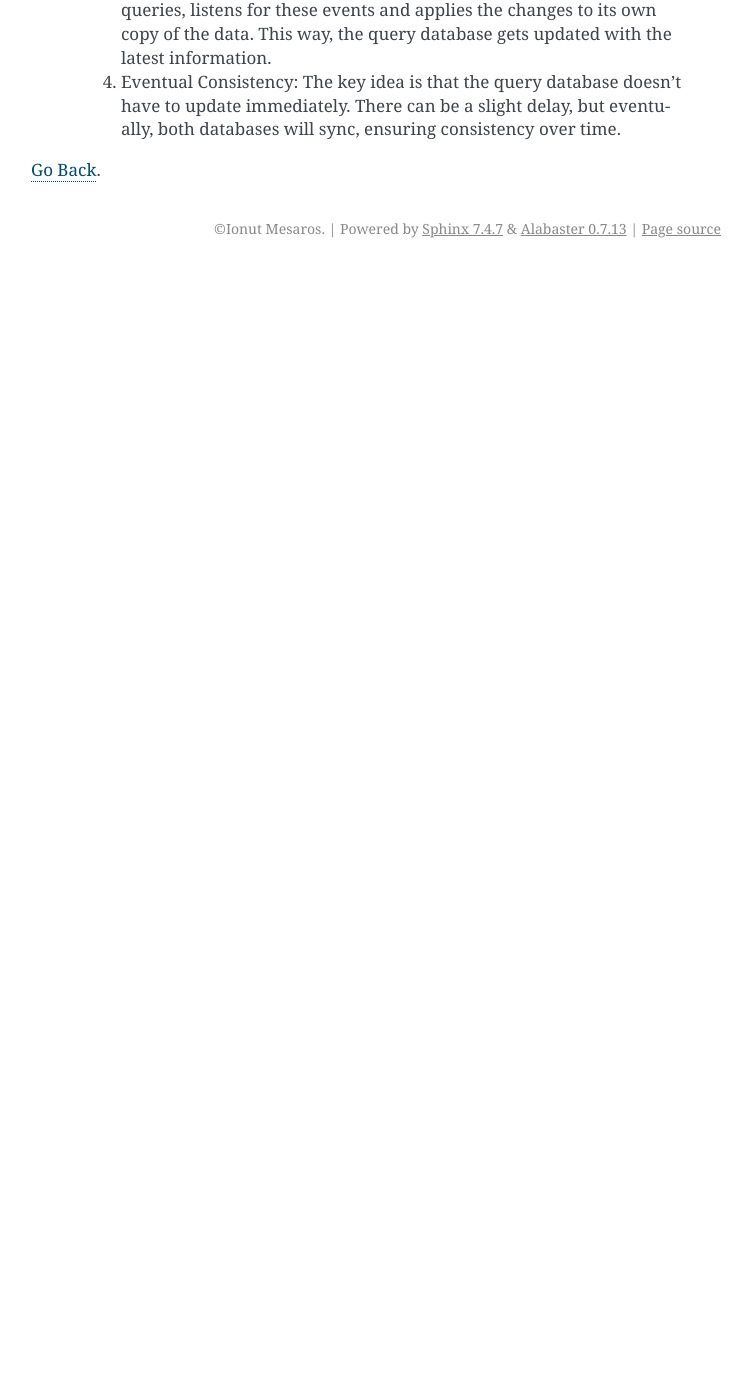
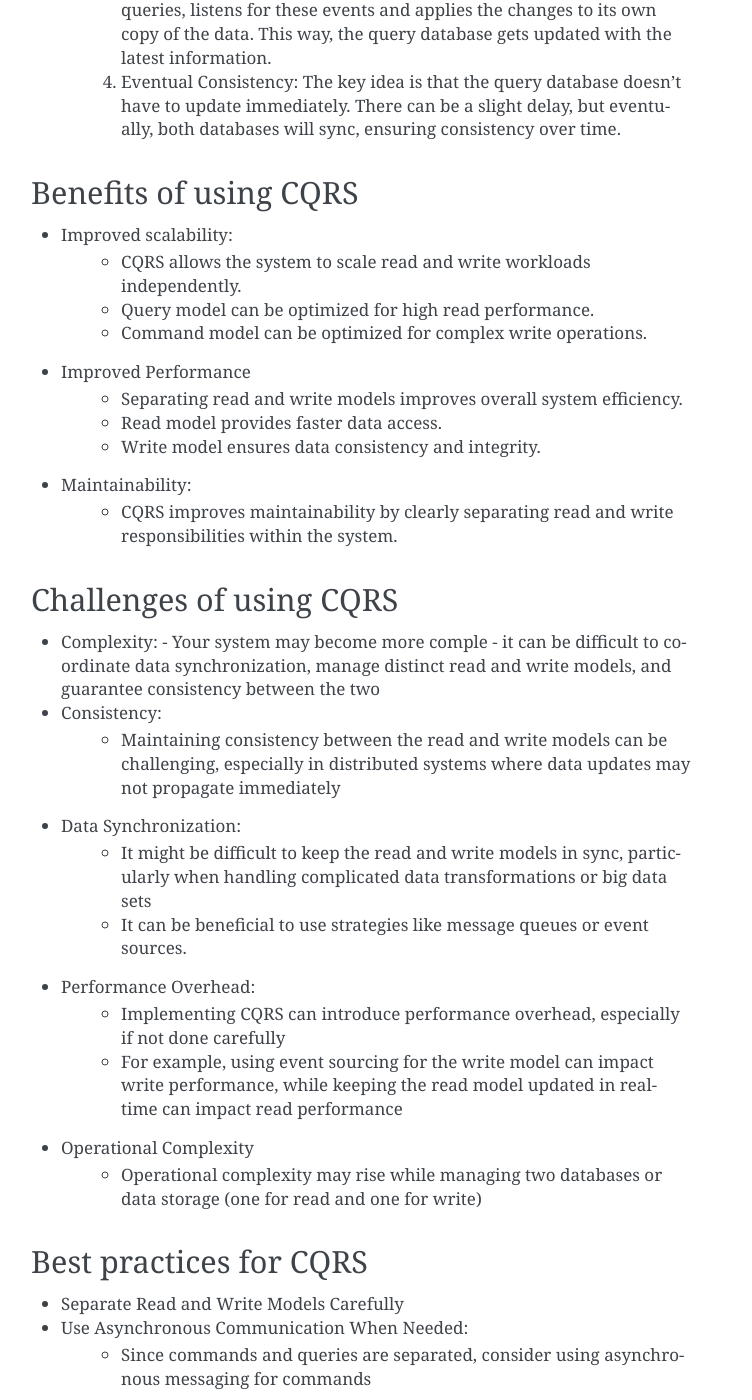
Before and after one commit to Ionuc/books_summaries, a Sphinx documentation site: the page built from sphinx/source/patterns/architectural/cqrs.rst, in a window 1280 px wide and 1400 px high, scrolled down 3537 px. Shown: the whole window, without its empty margins (389-1141 px from the left). Built offline with Sphinx 7.4.7, drawn with Linux system fonts in a browser that asks for light colours; pages that are not in the unit, such as notebooks, are missing from menus; before the commit the page ends 3805 px from its top, so only the background shows below that; some of the changed text lies outside the part shown.

Commit message:
Add event sourcing

```diff
--- a/sphinx/source/patterns/architectural/cqrs.rst
+++ b/sphinx/source/patterns/architectural/cqrs.rst
@@ -88,4 +88,49 @@
     3. Update the Query Database: The read database, optimized for fast queries, listens for these events and applies the changes to its own copy of the data. This way, the query database gets updated with the latest information.
     4. Eventual Consistency: The key idea is that the query database doesn’t have to update immediately. There can be a slight delay, but eventually, both databases will sync, ensuring consistency over time.
 
+
+Benefits of using CQRS
+-----------------------
+- Improved scalability:
+    - CQRS allows the system to scale read and write workloads independently.
+    - Query model can be optimized for high read performance.
+    - Command model can be optimized for complex write operations.
+- Improved Performance
+    - Separating read and write models improves overall system efficiency.
+    - Read model provides faster data access.
+    - Write model ensures data consistency and integrity.
+- Maintainability:
+    - CQRS improves maintainability by clearly separating read and write responsibilities within the system.
+
+Challenges of using CQRS
+------------------------
+-   Complexity:
+    - Your system may become more comple
+    - it can be difficult to coordinate data synchronization, manage distinct read and write models, and guarantee consistency between the two
+- Consistency:
+    - Maintaining consistency between the read and write models can be challenging, especially in distributed systems where data updates may not propagate immediately
+- Data Synchronization:
+    - It might be difficult to keep the read and write models in sync, particularly when handling complicated data transformations or big data sets
+    - It can be beneficial to use strategies like message queues or event sources.
+- Performance Overhead:
+    - Implementing CQRS can introduce performance overhead, especially if not done carefully
+    - For example, using event sourcing for the write model can impact write performance, while keeping the read model updated in real-time can impact read performance
+- Operational Complexity
+    - Operational complexity may rise while managing two databases or data storage (one for read and one for write)
+
+Best practices for CQRS
+-----------------------
+- Separate Read and Write Models Carefully
+- Use Asynchronous Communication When Needed:
+    - Since commands and queries are separated, consider using asynchronous messaging for commands
+- Keep Commands and Queries as Simple as Possible:
+    - Avoid mixing read and write logic in either part to keep things clean and maintainable
+- Embrace Event Sourcing for Data Consistency:
+    - Event sourcing can be paired with CQRS to keep a record of all changes
+    - Each change is saved as an event, and the current state is rebuilt from these events
+    - This can make it easier to track history, recover data, or audit changes
+- Consider the Complexity of Your System:
+    - CQRS adds some complexity, so it’s best suited for systems with high read and write demands or complex business rules
+    - For simpler systems, CQRS might be overkill and add unnecessary development overhead.
+
 :ref:`Go Back <design-patterns-behavioral-label>`.
```
Also changed, not shown: sphinx/source/patterns/architectural/event_sourcing.rst (added, +153 -0 lines), sphinx/source/images/patterns/architectural/event_sourcing/architectural_view.png (added).
